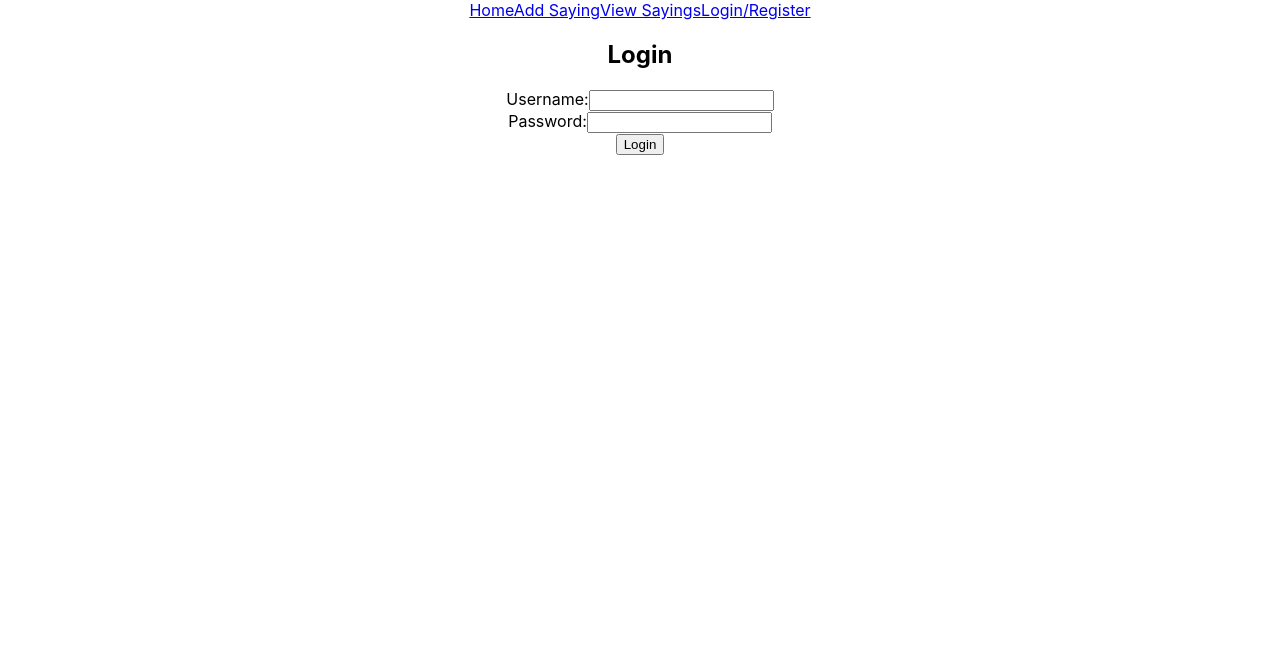
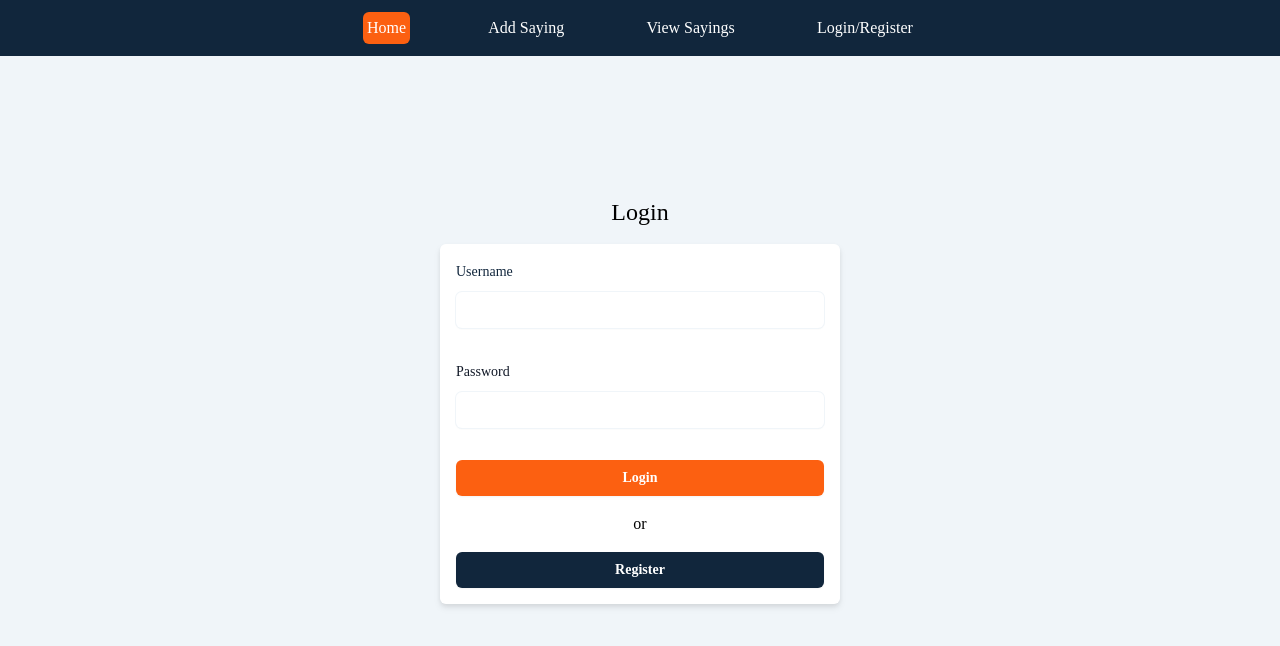
Before and after one commit to acodedoer/jari-backend, a React (Create React App) app: page /auth in a window 1280 px wide. Shown: the top 646 px of the page. Built offline with nearby package versions, Linux system fonts and the light colour scheme.

Commit message:
added tailwind css

```diff
--- a/package.json
+++ b/package.json
@@ -11,6 +11,7 @@
     "@types/react": "^18.2.21",
     "@types/react-dom": "^18.2.7",
     "axios": "^1.5.0",
+    "mongoose": "^7.5.1",
     "react": "^18.2.0",
     "react-cookie": "^6.1.1",
     "react-dom": "^18.2.0",
@@ -42,5 +43,8 @@
       "last 1 firefox version",
       "last 1 safari version"
     ]
+  },
+  "devDependencies": {
+    "tailwindcss": "^3.3.3"
   }
 }
--- a/src/App.tsx
+++ b/src/App.tsx
@@ -7,7 +7,7 @@ import { View } from './pages/view';
 import { Navbar } from './components/Navbar';
 const App = () => {
   return (
-    <div className="App">
+    <div className="bg-background min-h-screen">
         <BrowserRouter>
         <Navbar/>
           <Routes>
--- a/src/components/Navbar.tsx
+++ b/src/components/Navbar.tsx
@@ -4,17 +4,21 @@ import {useCookies} from 'react-cookie';
 export const Navbar = () => {
     const [cookies, setCookies] = useCookies(["access_token"]);
     const navigate = useNavigate();
+
     const logout = () => {
         setCookies("access_token","");
         window.localStorage.setItem("jariUserID","");
         navigate("./auth")
     }
+
     return(
-        <div className="navbar">
-            <Link to={"/"}>Home</Link>
-            <Link to={"/create"}>Add Saying</Link>
-            <Link to={"/view"}>View Sayings</Link>
-            {!cookies.access_token?(<Link to={"/auth"}>Login/Register</Link>):<button onClick={logout}>Logout</button>}
+    <header className='w-full fixed flex flex-row justify-center p-3 bg-secondary'>
+        <div className="w-6/12 flex flex-row justify-around">
+            <Link to={"/"} className='text-white rounded-md hover:text-white bg-primary p-1'>Home</Link>
+            <Link to={"/create"} className='text-white rounded-md hover:text-primary p-1' >Add Saying</Link>
+            <Link to={"/view"} className='text-white rounded-md hover:text-primary p-1' >View Sayings</Link>
+            {!cookies.access_token?(<Link to={"/auth"} className='text-white rounded-md hover:text-primary p-1' >Login/Register</Link>):<button onClick={logout}>Logout</button>}
         </div>
+    </header>
     )
 }
--- a/src/index.css
+++ b/src/index.css
@@ -1,13 +1,6 @@
-body {
-  margin: 0;
-  font-family: -apple-system, BlinkMacSystemFont, 'Segoe UI', 'Roboto', 'Oxygen',
-    'Ubuntu', 'Cantarell', 'Fira Sans', 'Droid Sans', 'Helvetica Neue',
-    sans-serif;
-  -webkit-font-smoothing: antialiased;
-  -moz-osx-font-smoothing: grayscale;
-}
+@tailwind base;
+@tailwind components;
+@tailwind utilities;
 
-code {
-  font-family: source-code-pro, Menlo, Monaco, Consolas, 'Courier New',
-    monospace;
-}
+
+@import url('https://fonts.googleapis.com/css2?family=Balsamiq+Sans:wght@400;700&display=swap');
--- a/src/pages/auth.tsx
+++ b/src/pages/auth.tsx
@@ -4,10 +4,19 @@ import { useCookies } from "react-cookie"
 import { useNavigate } from "react-router-dom"
 
 export const Auth = () => {
-    return <Login/>
+    const[register, setRegister] = useState(false);
+
+    return (
+        <div className="w-full h-screen -top-[25px] flex flex-col items-center justify-center">
+            {register?
+                <Register setRegister={setRegister}/>
+                :<Login setRegister={setRegister}/>
+            }
+        </div>
+    )
 }
 
-const Register = () => {
+const Register = ({setRegister}:any) => {
     const [username, setUsername] = useState("")
     const [password, setPassword] = useState("")
 
@@ -26,11 +35,11 @@ const Register = () => {
     }
 
     return(
-        <AuthForm username={username} password={password} setPassword={setPassword} setUsername={setUsername} label={"Register"} onSubmit={onSubmit} />
+        <AuthForm setRegister={setRegister} username={username} password={password} setPassword={setPassword} setUsername={setUsername} label={"Register"} onSubmit={onSubmit} />
     )
 }
 
-const Login = () => {
+const Login = ({setRegister}:any) => {
     const [username, setUsername] = useState("")
     const [password, setPassword] = useState("")
 
@@ -60,26 +69,75 @@ const Login = () => {
     }
 
     return(
-        <AuthForm username={username} password={password} setPassword={setPassword} setUsername={setUsername} label={"Login"} onSubmit={onSubmit} />
+        <AuthForm setRegister={setRegister} username={username} password={password} setPassword={setPassword} setUsername={setUsername} label={"Login"} onSubmit={onSubmit} />
     )
 }
 
-const AuthForm = ({username, setUsername, password, setPassword, label, onSubmit}:any) => {
+const AuthForm = ({setRegister, username, setUsername, password, setPassword, label, onSubmit}:any) => {
     return(
-        <div id="registeration-form-container">
-            <form onSubmit={onSubmit}>
-                <h2>{label}</h2>
-                <div className="form-group">
-                    <label htmlFor="username">Username:</label>
-                    <input type="text" id="username" value={username} onChange={(event)=>setUsername(event.target.value)}/>
-                </div>
-                <div className="form-group">
-                    <label htmlFor="password">Password:</label>
-                    <input type="password" id="password" value={password} onChange={(event)=>setPassword(event.target.value)}/>
-                </div>
+        <>
+        <h2 className="text-2xl mt-4">{label}</h2>
+        <div id="registeration-form-container" className="flex flex-col w-[400px] bg-white m-4 p-4 align-center rounded-md drop-shadow-md">
+            <form onSubmit={onSubmit} className="flex flex-col w-full align-center">
+            <div className="mb-8">
+              <label htmlFor="email" className="block text-sm font-medium leading-6 text-secondary">
+                Username
+              </label>
+              <div className="mt-2">
+                <input
+                    value={username} onChange={(event)=>setUsername(event.target.value)}
+                  id="usernam"
+                  name="username"
+                  type="text"
+                  required
+                  className="block w-full rounded-md border-0 p-1.5 text-secondary shadow-sm ring-1 ring-background placeholder:text-background sm:text-sm sm:leading-6"
+                />
+              </div>
+            </div>
 
-                <button type="submit">{label}</button>
+            <div className="mb-8">
+              <div className="flex items-center justify-between">
+                <label htmlFor="password" className="block text-sm font-medium leading-6 text-gray-900">
+                  Password
+                </label>
+                {/* <div className="text-sm">
+                  <a href="#" className="font-semibold text-indigo-600 hover:text-indigo-500">
+                    Forgot password?
+                  </a>
+                </div> */}
+              </div>
+              <div className="mt-2">
+                <input
+                    value={password} onChange={(event)=>setPassword(event.target.value)}
+                  id="password"
+                  name="password"
+                  type="password"
+                  autoComplete="current-password"
+                  required
+                  className="block w-full rounded-md border-0 p-1.5 text-secondary shadow-sm ring-1 ring-background placeholder:text-background sm:text-sm sm:leading-6"
+                />
+              </div>
+            </div>
+
+            <div className="mb-4">
+              <button
+                type="submit"
+                className="bg-primary flex w-full justify-center rounded-md px-3 py-1.5 text-sm font-semibold leading-6 text-white shadow-sm hover:opacity-50 focus-visible:outline focus-visible:outline-2 focus-visible:outline-offset-2 "
+              >
+                {label}
+              </button>
+            </div>
             </form>
+            <p className="text-center mb-4">or</p>
+            <div>
+              <button
+                onClick={()=>setRegister(label==="Register"?false:true)}
+                className="flex w-full justify-center rounded-md bg-secondary px-3 py-1.5 text-sm font-semibold leading-6 text-white shadow-sm hover:opacity-50 focus-visible:outline focus-visible:outline-2 focus-visible:outline-offset-2 "
+              >
+                {label==="Register"?"Login":"Register"}
+              </button>
+            </div>
         </div>
+        </>
     )
 }
--- a/src/pages/create.tsx
+++ b/src/pages/create.tsx
@@ -1,3 +1,57 @@
+import axios from "axios";
+import { useState } from "react"
+import { useNavigate } from "react-router-dom";
+
 export const Create = () => {
-    return <div>Create</div>
+
+    const [saying, setSaying] = useState({
+        saying:"",
+        tags:"",
+        isVisible: false,
+        author:localStorage.getItem("jariUserID"),
+        editors:[localStorage.getItem("jariUserID")],
+        lastEditor:localStorage.getItem("jariUserID")
+    })
+
+    const navigate = useNavigate();
+    const onSubmit = async (event: any) => {
+        event.preventDefault();
+        try {
+            await axios.post("http://localhost:8080/sayings", saying)
+            .then((response)=>{
+                console.log(response)
+                response.status === 200? alert("Saying created"!):alert("Error!");
+            })
+            .then(()=> navigate("/"))
+
+        } catch (error) {
+            alert(error)
+        }
+    }
+
+    const handleChange = (event: any) => {
+        const {id, value} = event.target;
+        setSaying({...saying, [id]:value});
+
+    }
+
+    return (
+        <div id="create-container">
+            <h2>Create Saying</h2>
+            <form onSubmit={onSubmit}>
+                <label htmlFor="saying">Saying</label>
+                <input type="text" id="saying" onChange={handleChange}/>
+
+                <label htmlFor="tags">Tags</label>
+                <input type="text" id="tags" onChange={handleChange}/>
+
+                <label htmlFor="isVisible">Visible</label>
+                <select id="isVisible" onChange={handleChange}>
+                    <option value="true">true</option>
+                    <option value="false">false</option>
+                </select>
+                <button type="submit">Create</button>
+            </form>
+        </div>
+    )
 }
--- a/src/pages/home.tsx
+++ b/src/pages/home.tsx
@@ -1,3 +1,42 @@
+import axios from "axios";
+import mongoose from "mongoose";
+import { useEffect, useState } from "react"
+import { useNavigate } from "react-router-dom";
+
+type Saying = {
+    saying: String
+    tags: String,
+    created: Date,
+    edited: Date,
+    likes: Number,
+    isVisible: Boolean,
+    author: mongoose.Schema.Types.ObjectId,
+    editors: mongoose.Schema.Types.ObjectId[],
+    lastEditor: mongoose.Schema.Types.ObjectId
+}
+
 export const Home = () => {
-    return <div>Home</div>
+    const [sayings, setSayings] = useState([]);
+
+    useEffect(() => {
+        const fetchSayings = async () => {
+            try {
+                await axios.get("http://localhost:8080/sayings")
+                .then((response)=>{
+                    console.log(sayings)
+                    setSayings(response.data);
+                })
+            } catch (error) {
+                alert(error);
+            }
+        };
+
+        fetchSayings();
+    })
+
+    return(
+        <div>
+            {sayings.map((el:Saying)=><p>{el.saying}</p>)}
+        </div>
+    )
 }
--- /dev/null
+++ b/tailwind.config.js
@@ -0,0 +1,22 @@
+/** @type {import('tailwindcss').Config} */
+module.exports = {
+  content: [
+    "./src/**/*.{js,jsx,ts,tsx}",
+  ],
+  theme: {
+    fontFamily: {
+      'sans': ['"Balsamiq Sans"', 'cursive'] // Ensure fonts with spaces have " " surrounding it.
+    },
+    extend: {
+      fontFamily: {
+        'MyFont': ['"Balsamiq Sans"', 'cursive'] // Ensure fonts with spaces have " " surrounding it.
+      },
+      colors:{
+        primary:"#FC6011",
+        secondary: "#11263C",
+        background: "#f0f5f9"
+      }
+    },
+  },
+  plugins: [],
+}
```
Also changed, not shown: 1 other file (tests, documents, lock files or other folders).
